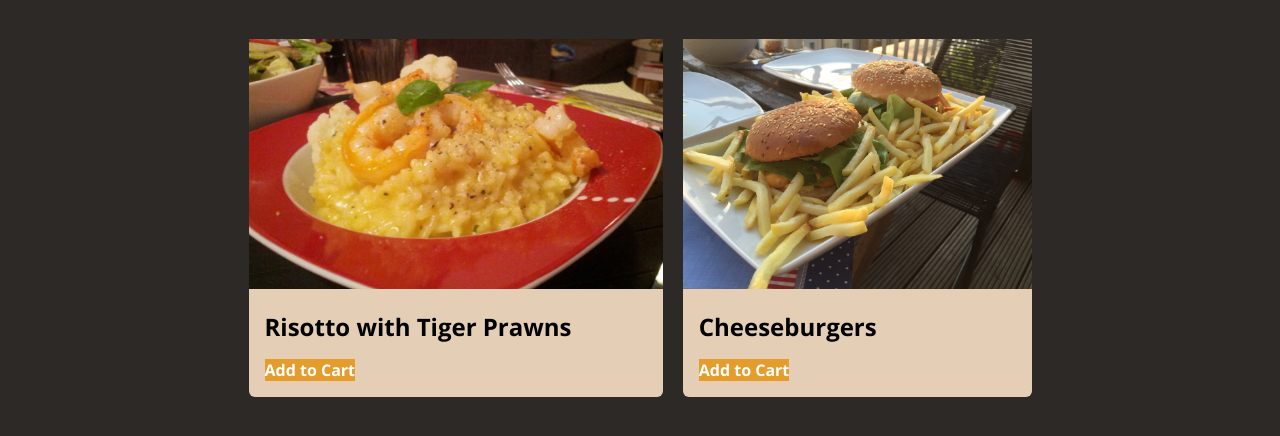
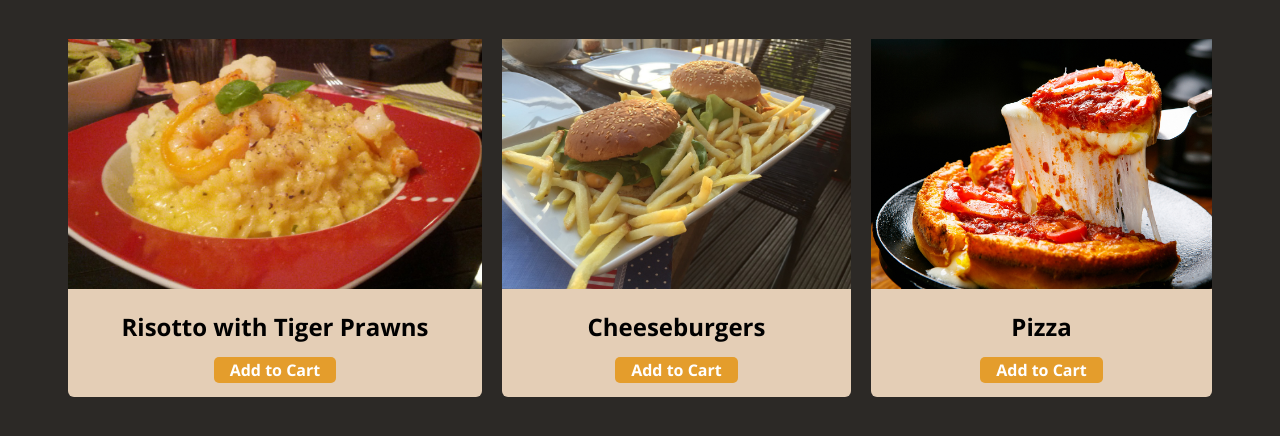
Before and after one commit to fataranto/uf1841, a plain HTML site: page index.html in a window 1280 px wide. Shown: the part 180-616 px from the top of the page. Drawn offline with nearby package versions, Linux system fonts and the light colour scheme.

Commit message:
version final

```diff
--- a/index.html
+++ b/index.html
@@ -43,6 +43,14 @@
           <a href="" class="btn">Add to Cart</a>
         </div>
       </article>
+
+      <article class="food-item">
+        <img src="images/pizza.jpg" alt="Home made pizza" />
+        <div class="food-item-content">
+          <h2>Pizza</h2>
+          <a href="" class="btn">Add to Cart</a>
+        </div>
+      </article>
     </section>
   </main>
 </body>
--- a/styles.css
+++ b/styles.css
@@ -13,11 +13,11 @@ a {
 }
 
 #main-header a:visited {
-  color:rgb(185, 131, 31);
+  color: rgb(185, 131, 31);
 }
 
 #main-header nav a:hover {
-  color:rgb(228, 163, 44);
+  color: rgb(228, 163, 44);
 }
 
 
@@ -50,13 +50,14 @@ a {
 main h1 {
   text-align: center;
   font-size: 3rem;
-    color: rgb(185, 131, 31);
+  color: rgb(185, 131, 31);
 
 }
 
 #latest-products {
   display: flex;
   justify-content: center;
+  flex-wrap: wrap;
 
 
 }
@@ -75,6 +76,7 @@ main h1 {
 
 .food-item-content {
   padding: 1rem;
+  text-align: center;
 }
 
 .food-item h2 {
@@ -85,4 +87,6 @@ main h1 {
   background-color: rgb(228, 157, 44);
   color: white;
   font-weight: 700;
+  border-radius: 5px;
+  padding: 2px 16px;
 }
```
Lines whose indentation alone changed are shown as unchanged.
